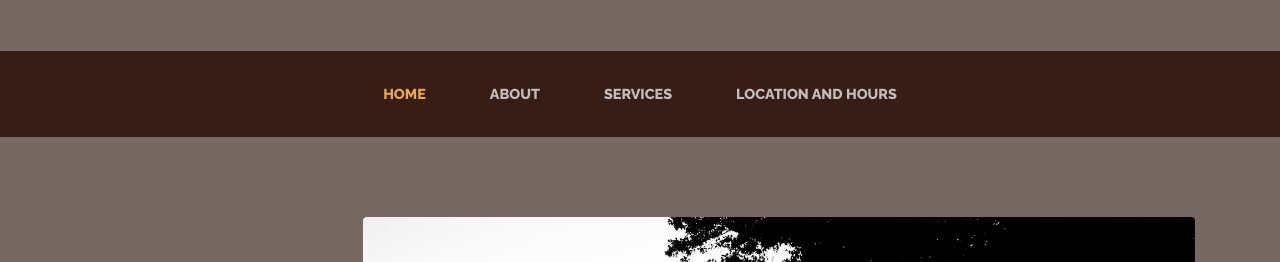
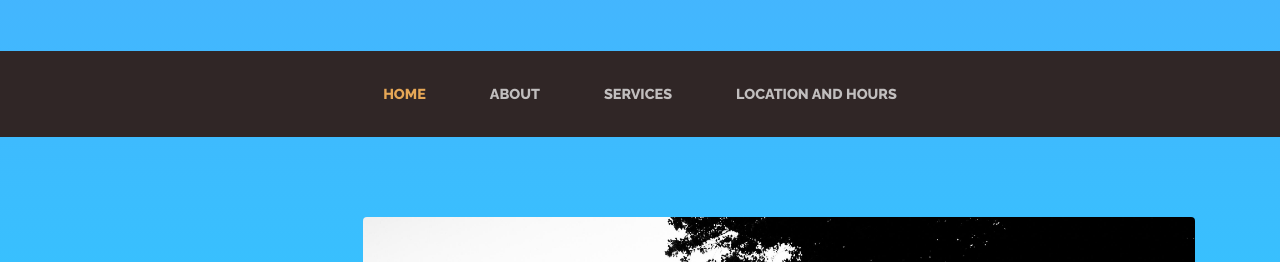
Before and after one commit to gotmygat/Kanata-North-Accounting, a plain HTML site: page index.html in a window 1280 px wide. Shown: the part 223-485 px from the top of the page. Drawn offline with Linux system fonts and the light colour scheme.

Commit message:
use css gradient for background

```diff
--- a/css/business-casual.css
+++ b/css/business-casual.css
@@ -6,11 +6,8 @@
 
 body {
   font-family: 'Lora';
-  background: -webkit-gradient(linear, left top, left bottom, from(rgba(47, 23, 15, 0.65))), url("../img/bg.jpg");
-  background: linear-gradient(rgba(47, 23, 15, 0.65)), url("../img/bg.jpg");
-  background-attachment: fixed;
-  background-position: center;
-  background-size: cover;
+  background-color: #01f2fe;
+  background-image: linear-gradient(#4dadfe, #01f2fe);
 }
 
 h1,
```
Also changed, not shown: 1 other file.
